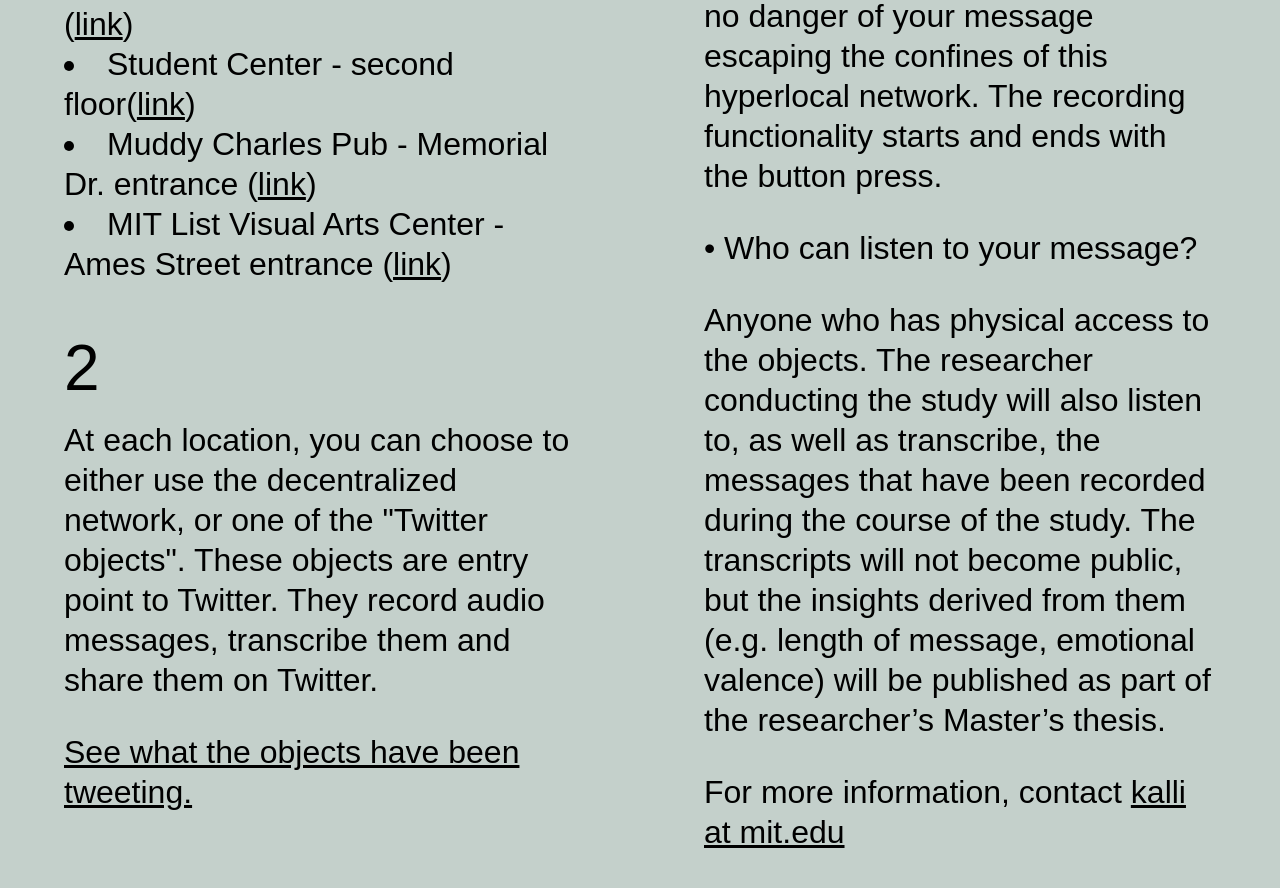
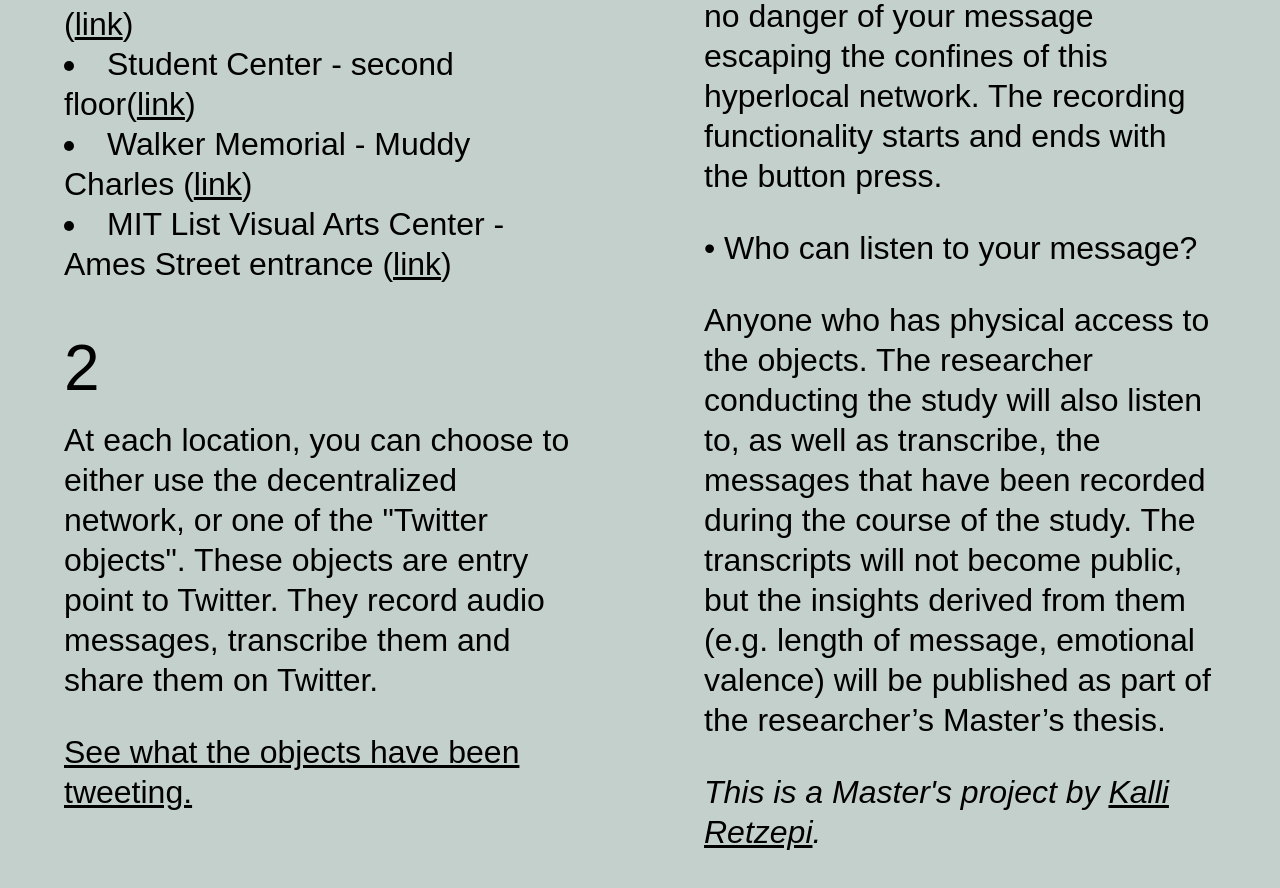
Before and after one commit to Kallirroi/thesiswebsite, a React (Create React App) app: page / in a window 1280 px wide. Shown: the part 1580-2468 px from the top of the page. Built offline with nearby package versions, Linux system fonts and the light colour scheme; a web font is replaced by a local one.

Commit message:
added my website

```diff
--- a/src/App.css
+++ b/src/App.css
@@ -120,6 +120,9 @@ a {
   margin-top: 5vh;
 }
 
+.italics {
+  font-style: italic;
+}
 
 
 /* ====================================================================== */
--- a/src/LeftSide.js
+++ b/src/LeftSide.js
@@ -18,7 +18,7 @@ render() {
 
 				</div>
 
-				<p>For more information, contact <span className="underline">kalli at mit.edu</span> </p>
+				<p className="italics">This is a Master's project by <a href="https://kalli-retzepi.com/">Kalli Retzepi</a>. </p>
 	  	</div>
 	);
 	}
--- a/src/RightSide.js
+++ b/src/RightSide.js
@@ -11,7 +11,7 @@ render() {
 			<div className="places">
 				<li> Media Lab - third floor atrium (<a href="https://whereis.mit.edu/?go=E14">link</a>)</li>
 				<li> Student Center - second floor(<a href="https://whereis.mit.edu/?go=W20">link</a>)</li>
-				<li> Muddy Charles Pub - Memorial Dr. entrance (<a href="https://whereis.mit.edu/?go=50">link</a>)</li>
+				<li> Walker Memorial - Muddy Charles (<a href="https://whereis.mit.edu/?go=50">link</a>)</li>
 				<li> MIT List Visual Arts Center - Ames Street entrance (<a href="https://whereis.mit.edu/?go=E15">link</a>)</li>
 			</div>
 			<span className="number"> 2 </span>
```
